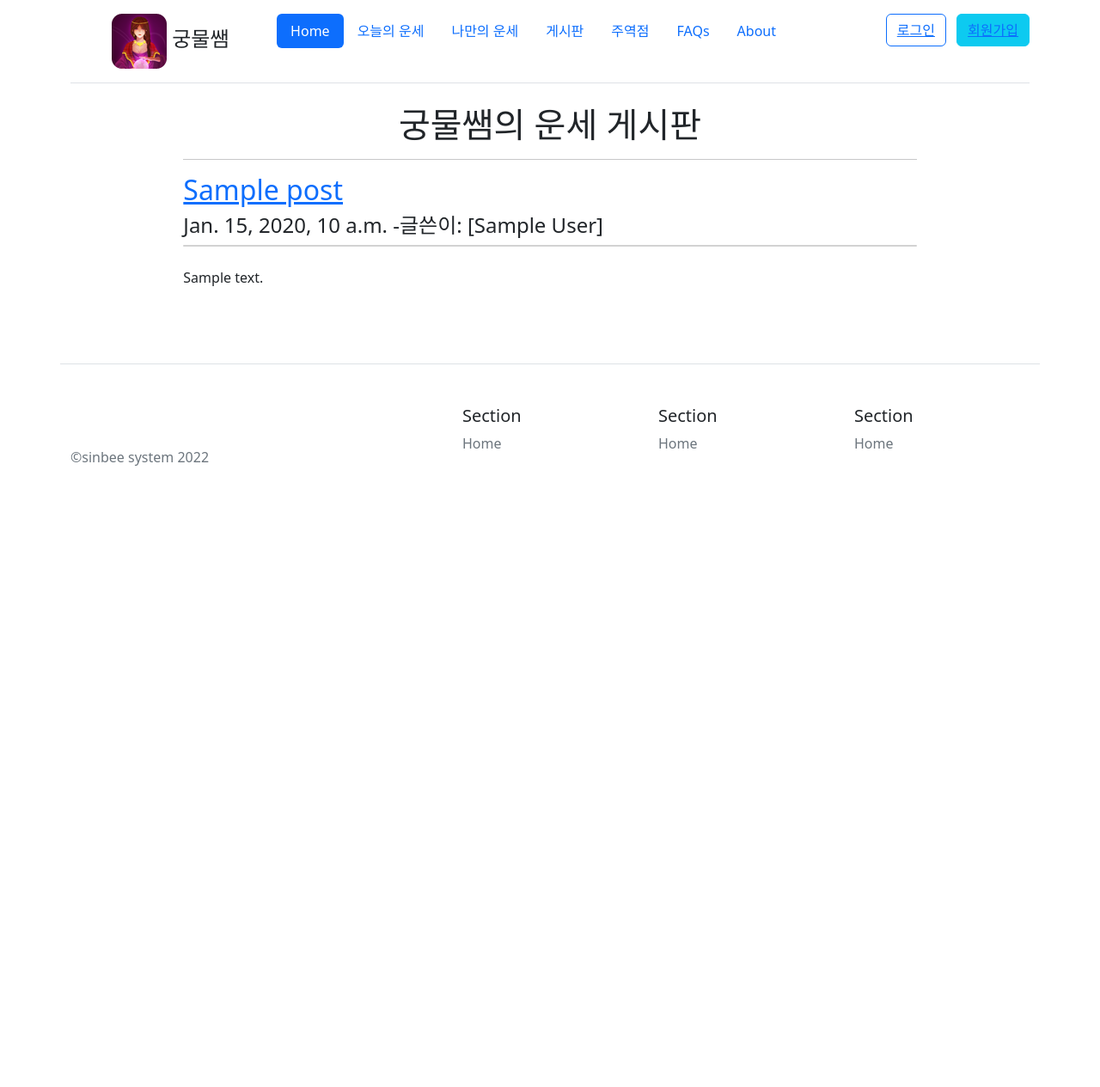
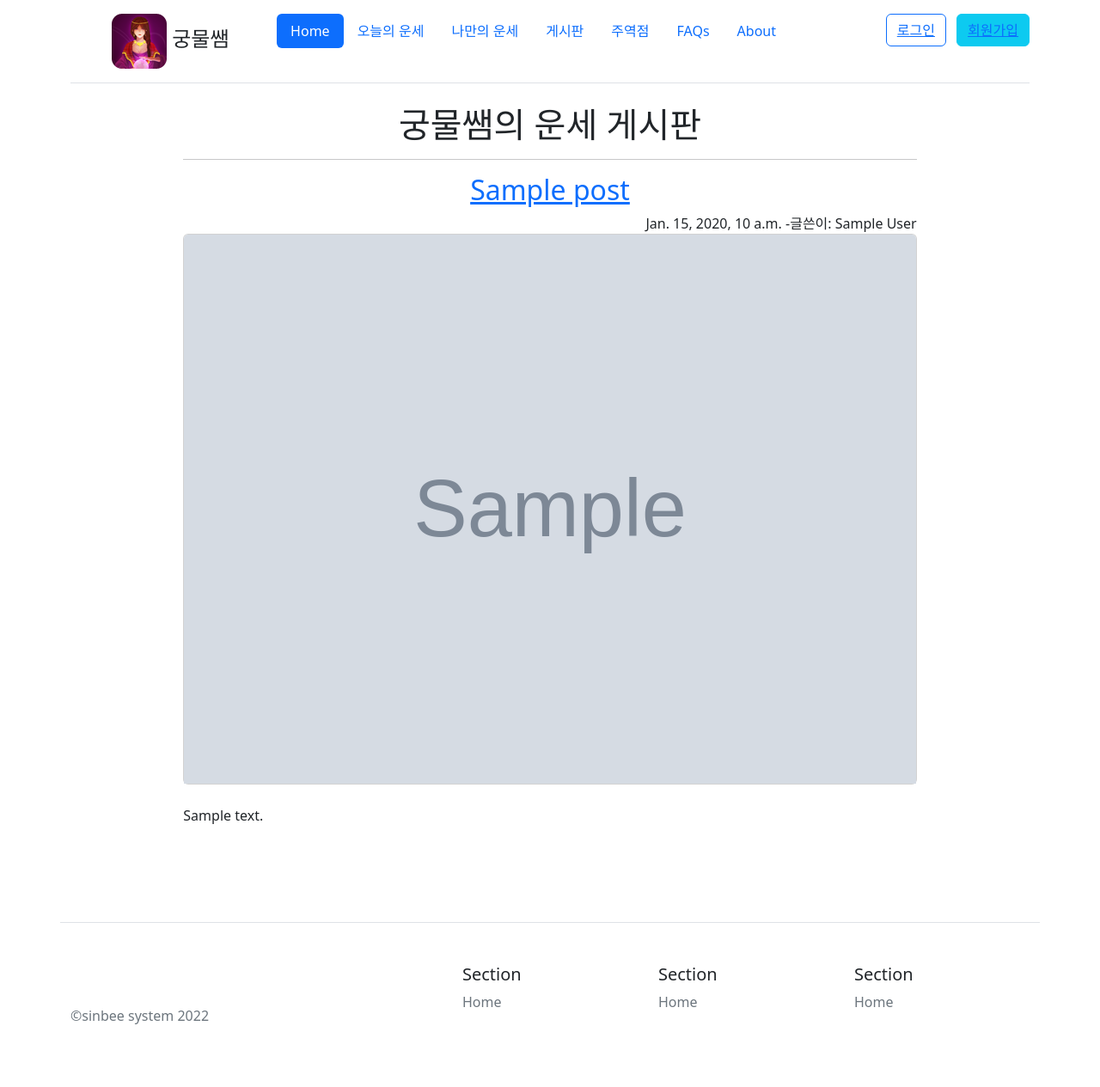
Before and after one commit to shindle69/fortune_project, a Django app: template fortune_board/templates/fortune_board/post_list.html in a window 1280 px wide. Shown: the top 1265 px of the page at 86% size. Before the commit the page ends 542 px from the top, so only its background shows below. Run offline with Django 3.2, Linux system fonts and the light colour scheme; the template is opened without the code that fills it: most values are stand-ins (such as "Sample title", 1, 10 or a date in 2020); grey boxes marked "Sample" are stand-in pictures.

Commit message:
포스트 목록 if문 추가하여 그림이 없어도 에러 방지

```diff
--- a/fortune_board/templates/fortune_board/post_list.html
+++ b/fortune_board/templates/fortune_board/post_list.html
@@ -8,13 +8,16 @@
 <div class="col-md-8 mx-auto text-left">
     {% for p in post_list %}
     <hr/>
-        <h2><a href='{{ p.get_absolute_url }}'>{{  p.title }}</a></h2>
-        <h4> {{p.created_at}}   -글쓴이: [{{p.author}}]</h3>
+        <h2><div align="center"><a href='{{ p.get_absolute_url }}'>{{  p.title }}</a></div></h2>
+        <div align="right"> {{p.created_at}}   -글쓴이: {{p.author}}</div>
         <div class="card mb-4">
-            {% comment %} <img class="card-img-top" src="{{ p.post_image.url }}"  alt="Card image cap">             {% endcomment %}
+            {% if p.post_image %}
+                <img class="card-img-top" src="{{ p.post_image.url }}"  alt="{{ p }} post image">
+            {% endif %}
         </div>
         <p> {{  p.content }} </p>
     {% endfor %}
+    <br>
 </div>
 <br>
 
--- a/templates/my_today/mytoday.html
+++ b/templates/my_today/mytoday.html
@@ -6,7 +6,9 @@
     <p>{{today_year}}년 {{today_month}}월 {{today_day}}일(음력:{{lunar}})</p>
     <p>{{gabja}}({{hanja}})</p>
     <hr>
-    <img src='https://picsum.photos/250/250'/>
+    <img src='https://picsum.photos/300/300'/>
+    <div align="right">  [이미지는 "https://picsum.photos"에서 가져온 것입니다.]</div>
+    <br>
     <p>{{dataset.one_total}}</p>
 </div>
 <br>
```
